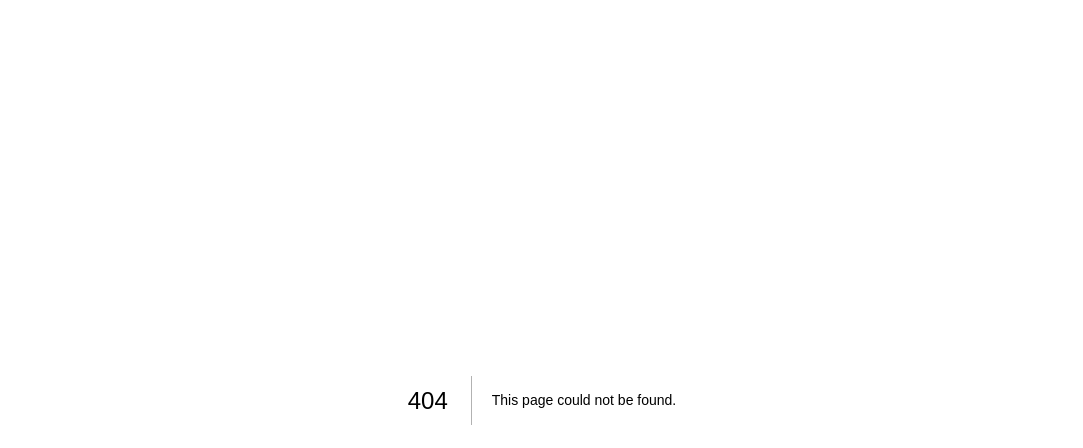
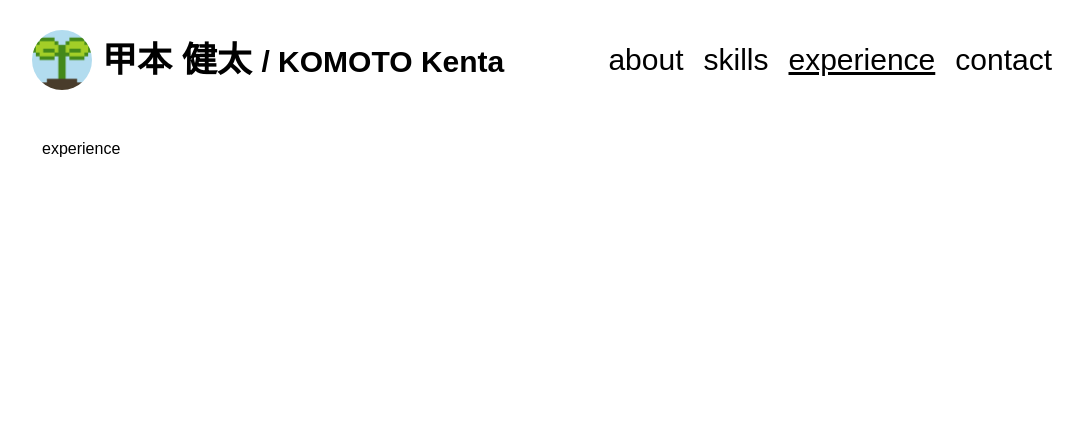
Before and after one commit to kentakom1213/portfolio-nextjs, a Next.js app: page /experience in a window 1280 px wide. Before the commit this address had no page. Shown: the top 448 px of the page, without its empty margins (98-1181 px from the left). Built offline with nearby package versions, Linux system fonts and the light colour scheme; a web font is replaced by a local one.

Commit message:
[add] experienceページの追加

```diff
--- a/src/components/About/AboutStyles.tsx
+++ b/src/components/About/AboutStyles.tsx
@@ -15,12 +15,12 @@ export const AboutTextFrame = styled.div`
   padding: 5% 80px;
 `;
 
-export const AboutHeadLine = styled.h1<{ fontSize: number }>`
+export const AboutHeadLine = styled.h2<{ fontSize: number }>`
   font-size: ${props => props.fontSize}px;
   padding: 20px 0;
 `;
 
-export const AboutHeadLineTag = styled.h2`
+export const AboutHeadLineTag = styled.div`
   width: 200px;
   font-size: 25px;
   opacity: 0.5;
--- a/src/components/Header/Header.tsx
+++ b/src/components/Header/Header.tsx
@@ -19,6 +19,9 @@ export const Header = ({ pageType } : { pageType: string }) => {
         <HeaderLink href="/skills" underline={pageType === "skills"}>
           skills
         </HeaderLink>
+        <HeaderLink href="/experience" underline={pageType === "experience"}>
+          experience
+        </HeaderLink>
         <HeaderLink href="/contact" underline={pageType === "contact"}>
           contact
         </HeaderLink>
--- /dev/null
+++ b/src/pages/experience.tsx
@@ -0,0 +1,11 @@
+import { Layout } from '@/layout/Layout'
+
+export const Experience = () => {
+  return (
+      <Layout pageType="experience">
+        experience
+      </Layout>
+  )
+};
+
+export default Experience;
```
